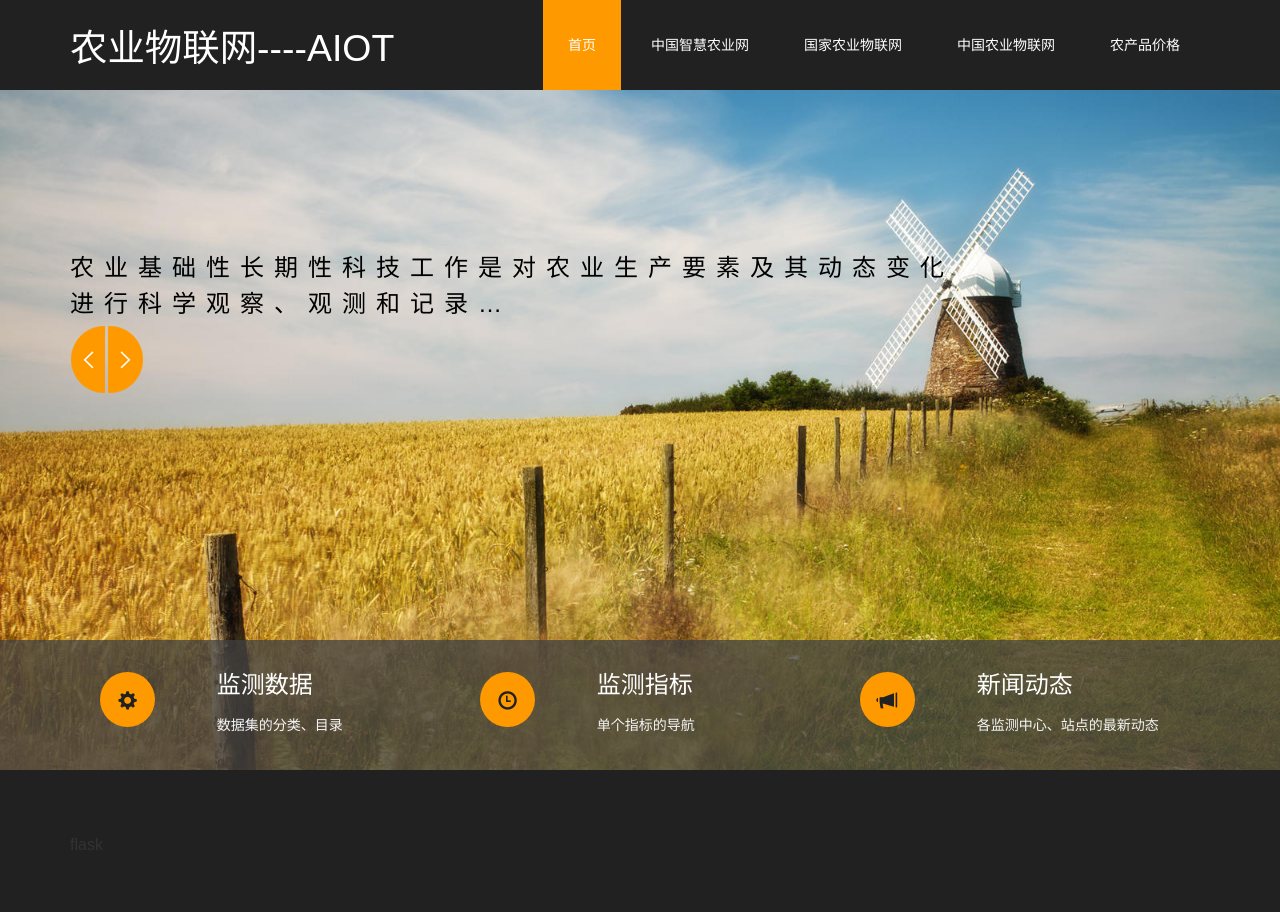
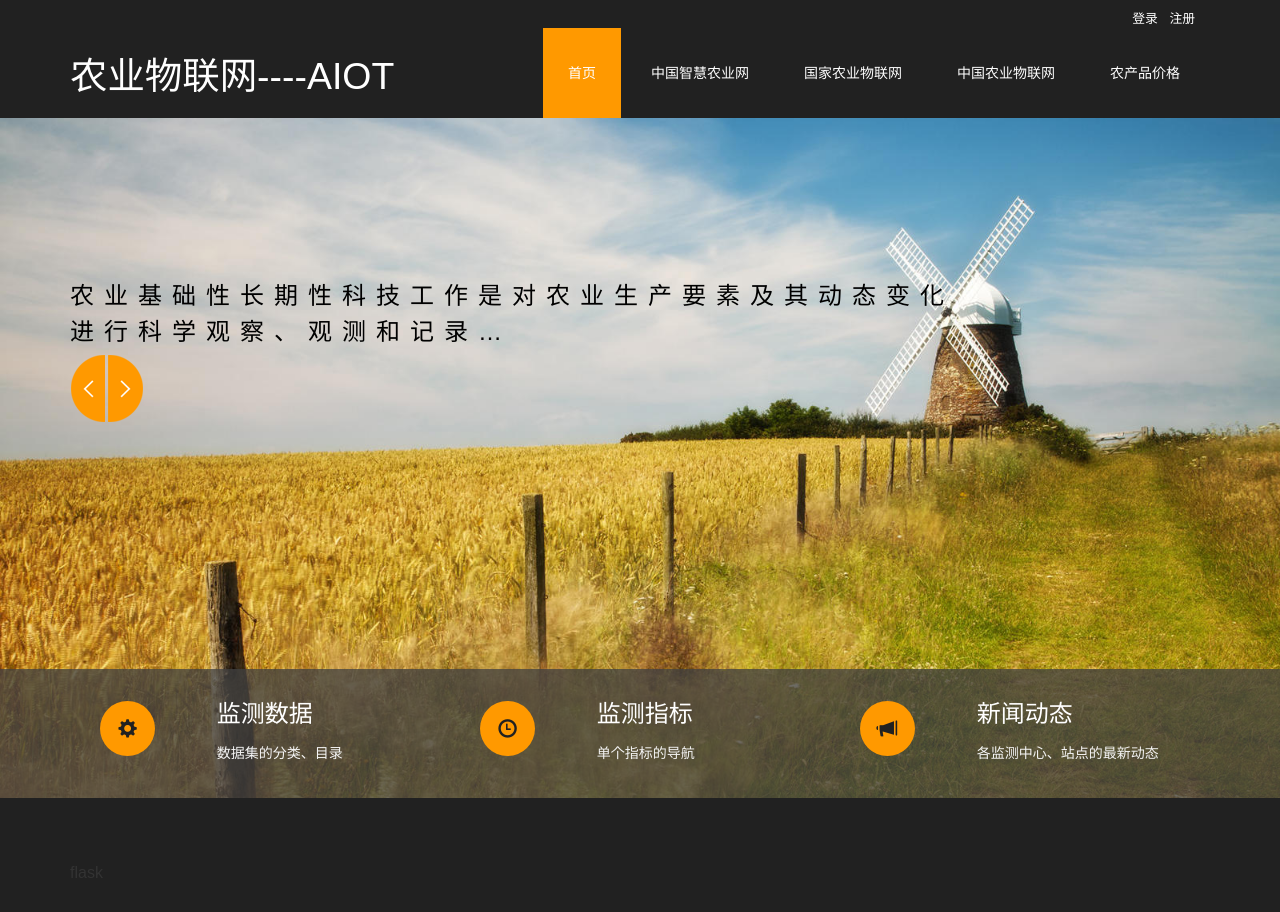
Before and after one commit to Christings/flask_scrapy_aiot, a Python web app: template flask_aiot/app/templates/index.html in a window 1280 px wide. Before the commit the page ends 850 px from the top, so only its background shows below. Run offline with Jinja, Linux system fonts and the light colour scheme; the template is opened without the code that fills it, so the values that code supplies are empty; some libraries are stand-ins or nearby versions.

Commit message:
在首页增加登录注册按钮

```diff
--- a/flask_aiot/app/templates/index.html
+++ b/flask_aiot/app/templates/index.html
@@ -13,7 +13,7 @@
         window.scrollTo(0, 1);
     } </script>
     <!-- //for-mobile-apps -->
-
+    {% import "bootstrap/wtf.html" as wtf %}
     <link href="{{ url_for('static', filename='css/bootstrap.css') }}" rel="stylesheet" type="text/css" media="all"/>
     <link href="{{ url_for('static', filename='css/style.css') }}" rel="stylesheet" type="text/css" media="all"/>
     <link href="{{ url_for('static', filename='css/popuo-box.css') }}" rel="stylesheet" type="text/css" media="all"/>
@@ -41,6 +41,24 @@
 {% block body %}
     <body OnLoad="document.searchform.text.focus();">
     <!-- header -->
+    <div class="login">
+        <div class="container">
+            <div class="col-xs-12 text-right">
+                {% if current_user.is_authenticated %}
+
+                    <a href="#">您好，{{ current_user.username }}</a>
+                    <a href="{{ url_for('auth.logout') }}">退出</a>
+                    <a href="{{ url_for('auth.register') }}">注册</a>
+
+                {% else %}
+{#                    <a href="#">您好，{{ current_user.username }}</a>#}
+
+                    <a href="{{ url_for('auth.login') }}">登录</a>
+                    <a href="{{ url_for('auth.register') }}">注册</a>
+                {% endif %}
+            </div>
+        </div>
+    </div>
     <div class="header">
         <div class="container">
             <nav class="navbar navbar-default">
@@ -78,7 +96,6 @@
     <!-- //header -->
     <!-- banner -->
     {% block content %}
-
         <div class="banner">
             <div class="container">
                 <div class="banner_bg">
```
